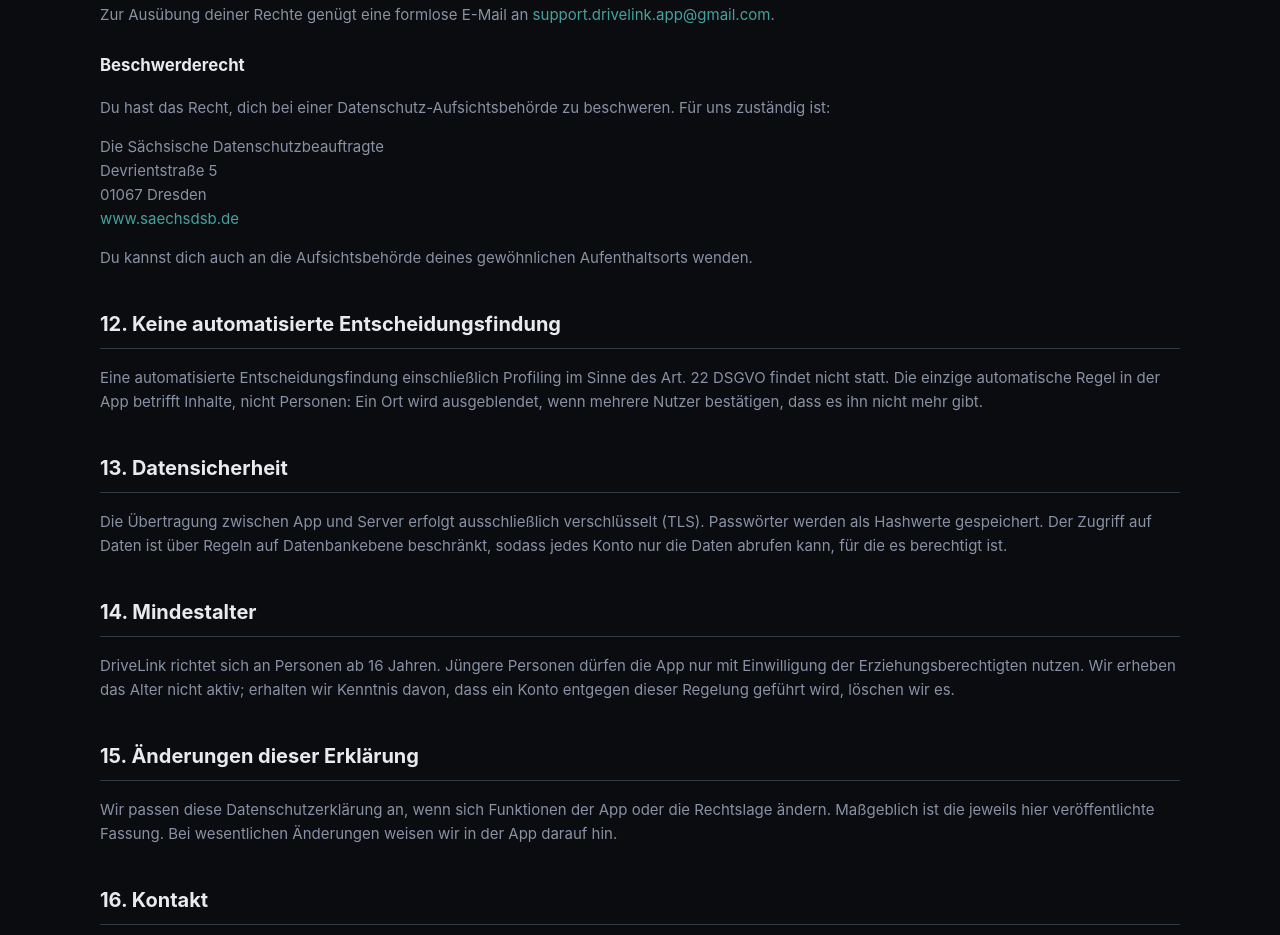
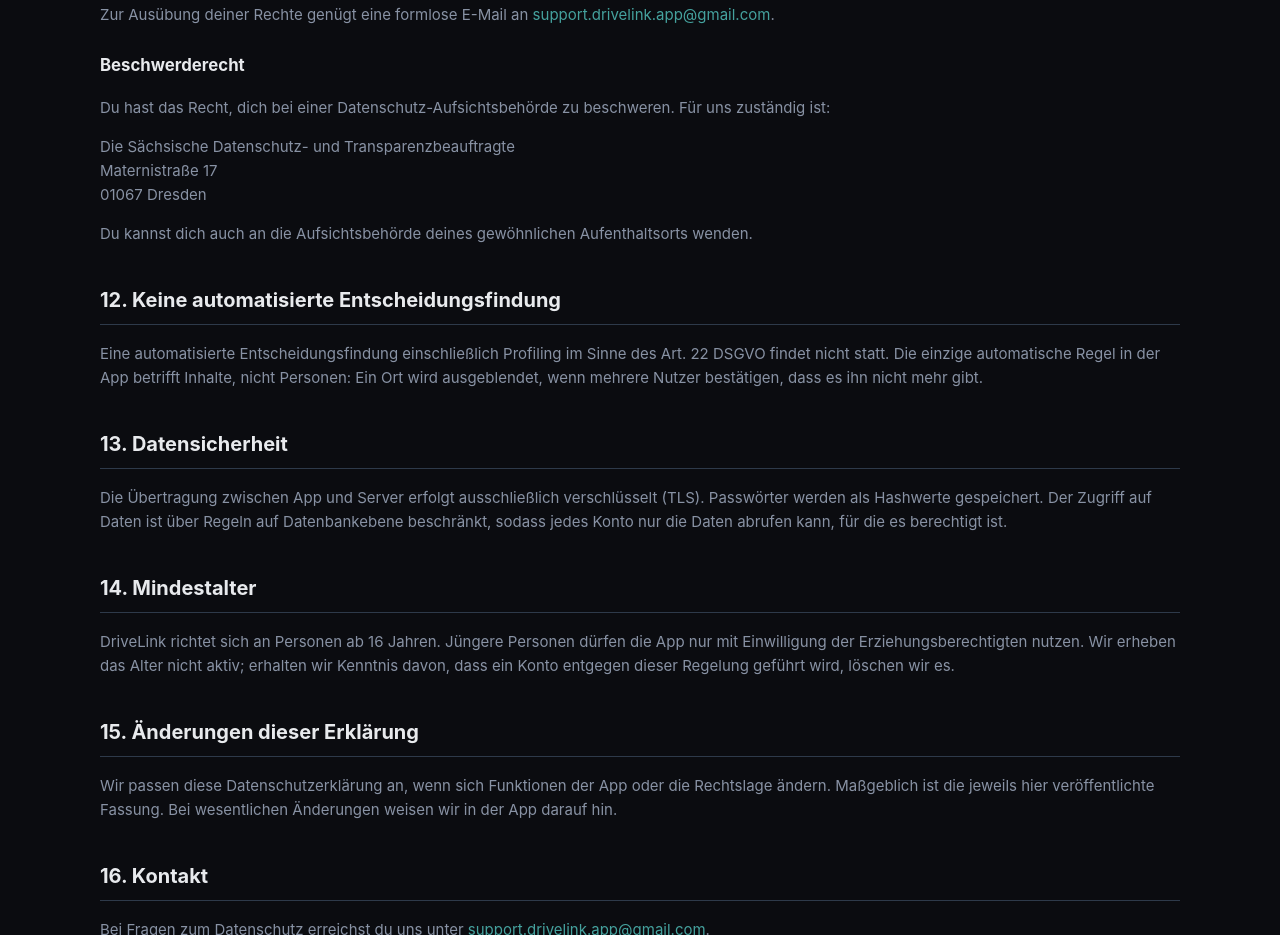
Before and after one commit to Grud0n/drivelink-website, a plain HTML site: page datenschutz.html in a window 1280 px wide. Shown: the part 5449-6384 px from the top of the page. Drawn offline with Linux system fonts and the light colour scheme.

Commit message:
Datenschutzerklaerung vollstaendig ueberarbeitet

```diff
--- a/datenschutz.html
+++ b/datenschutz.html
@@ -274,10 +274,9 @@
     <p>Du hast das Recht, dich bei einer Datenschutz-Aufsichtsbehörde zu beschweren. Für uns
     zuständig ist:</p>
     <p>
-      Die Sächsische Datenschutzbeauftragte<br>
-      Devrientstraße 5<br>
-      01067 Dresden<br>
-      <a href="https://www.saechsdsb.de">www.saechsdsb.de</a>
+      Die Sächsische Datenschutz- und Transparenzbeauftragte<br>
+      Maternistraße 17<br>
+      01067 Dresden
     </p>
     <p>Du kannst dich auch an die Aufsichtsbehörde deines gewöhnlichen Aufenthaltsorts wenden.</p>
 
```
